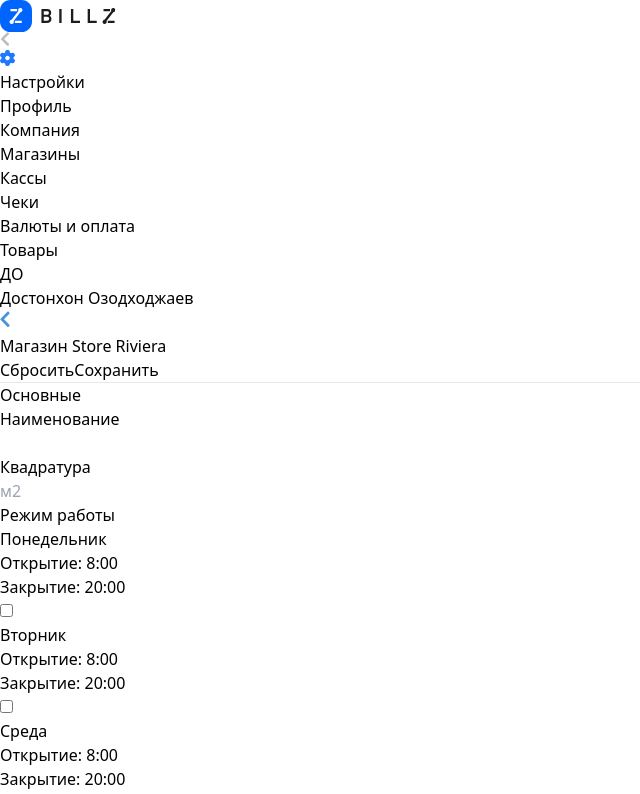
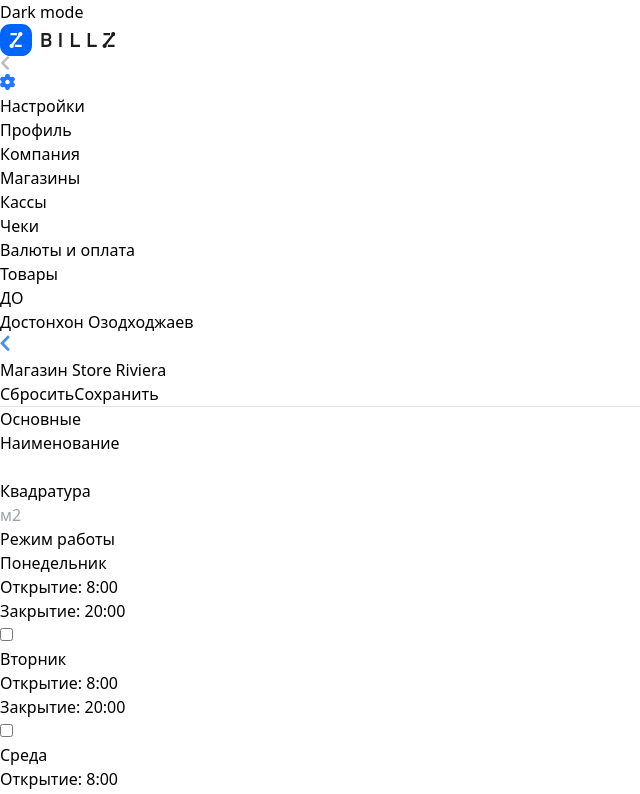
Before and after one commit to mamuranumonovna/Billz_Exam_7, a React (Vite) app: page /magazin/magazin in a window 1280 px wide. Shown: the top 794 px of the page, without its empty margins (0-640 px from the left). Built offline with nearby package versions, Linux system fonts and the light colour scheme.

Commit message:
dark mode added

```diff
--- a/src/App.jsx
+++ b/src/App.jsx
@@ -23,16 +23,18 @@ import YourComponent from './pages/Profile'
 
 function App() {
 
-  const { user,list } = useGlobalContext();
+  const { user,list,theme } = useGlobalContext();
 
 useEffect(()=>{
   localStorage.setItem('users', JSON.stringify(user))
   localStorage.setItem('lists', JSON.stringify(list))
-},[user])
+
+},[user,list])
 
   return (
    <>
-   <Sidebar>
+  <div className={`${theme==="light" ? "bg-white" : "bg-gray-800"}`}>
+  <Sidebar>
    <Routes>
     <Route path='/login' element={<Login/>}/>
     <Route path='/home' element={<Home/>}/>
@@ -46,6 +48,7 @@ useEffect(()=>{
     <Route path='/magazin/magazin' element={<StoreRivera/>}/>
    </Routes>
    </Sidebar>
+  </div>
 
    </>
   )
--- a/src/components/Sidebar.jsx
+++ b/src/components/Sidebar.jsx
@@ -3,8 +3,10 @@ import { NavLink } from 'react-router-dom'
 import Logo from '../assets/billzLogo.svg'
 import arrow from '../assets/arrowIcon.svg'
 import setting from '../assets/settingIcon.svg'
+import { useGlobalContext } from '../context'
 
 export default function Sidebar({children}) {
+  const {ToggleTheme,theme}=useGlobalContext()
   const menuItem=[
 
     {
@@ -39,16 +41,17 @@ export default function Sidebar({children}) {
   return (
     <div className='container mx-auto'>
  <div className='flex'>
-         <div className='w-96 bg-slate-50 h-screen fixed container'>
+         <div className={`w-96 ${theme==='dark' ? 'bg-gray-700':'bg-slate-50'} h-screen fixed container`}>
          <div className='flex items-center py-5 px-7'>
           <div>
+            <button onClick={ToggleTheme} className={`py-4 px-2 rounded-lg hover:bg-slate-500 ${theme === 'dark' ? 'text-white' : 'text-black'}`}>{theme === 'light' ? 'Dark mode' : 'Light mode'}</button>
           <div className='mt-14'>
          <img src={Logo}/>
          </div>
          <div className='flex gap-4 mt-16 text-gray-500 text-base font-semibold'>
           <img src={arrow} />
           <img src={setting} />
-          <h1>Настройки</h1>
+          <h1 className={`${theme==='dark'? 'text-white':'text-gray-500'}`}>Настройки</h1>
          </div>
           </div>
 
@@ -56,13 +59,13 @@ export default function Sidebar({children}) {
          {
          menuItem.map((item,index)=>(
          <NavLink className='text-gray-500  mt-4 text-xl' to={item.path} key={index}  >
-         <div className='px-7 py-3 font-semibold hover:text-blue-600 hover:bg-gray-200 active:bg-gray-300 focus:bg-gray-200 focus:text-blue-600'>{item.name}</div>
+         <div className={`px-7 py-3 font-semibold hover:text-blue-600 hover:bg-gray-200 active:bg-gray-300 focus:bg-gray-200 focus:text-blue-600 ${theme==='dark'? 'text-white':'text-gray-500'}`}>{item.name}</div>
          </NavLink>
          ))
          }
         <div className='flex gap-3 px-7 mt-20 items-center'>
          <button className='rounded-full bg-blue-600 text-white px-3 py-3'>ДО</button>
-         <h1 className='text-gray-500 text-base font-semibold'>Достонхон Озодходжаев</h1>
+         <h1 className={`text-gray-500 text-base font-semibold ${theme==='dark'? 'text-white':'text-gray-500'}`}>Достонхон Озодходжаев</h1>
         </div>
           </div>
 
--- a/src/context.jsx
+++ b/src/context.jsx
@@ -22,6 +22,13 @@ export function UserProvider({ children }) {
   const [color2, setColor2] = useState("light");
   const [phoneNumbers, setPhoneNumbers] = useState(['']);
   const [bankAccounts, setBankAccounts] = useState(['', '']);
+
+  const [theme,setTheme]=useState("light");
+
+
+    const ToggleTheme=()=>{
+        setTheme((prev)=>(prev === "light" ? "dark" : "light"))
+    }
 
   const handleChange2 = (index, value) => {
     const updatedAccounts = [...bankAccounts];
@@ -90,7 +97,7 @@ export function UserProvider({ children }) {
 
 const handleSubmit=(e)=>{
   e.preventDefault()
-  const newItem = { title: task, password:password}
+  const newItem = { title: task, password:password,}
   setuser([...user, newItem])
   setPr({task:task,password:password})
   setTask('')
@@ -104,9 +111,10 @@ const handleSubmit2 = (e) => {
   if (!store) {
     alert('bosh')
   } else {
-    const newItem = { id: id, name: store }
+    const newItem = { id: id, name:store}
     setList([...list, newItem]);
-    setStore('');
+   setStore('')
+
   }
 };
 
@@ -126,6 +134,11 @@ navigate("/magazin/magazin")
 
   const handleCheckboxClick = () => {
     setEnabled(!enabled);
+  };
+
+  const handleSave = () => {
+    navigate("/magazin")
+    setStore('')
   };
 
 
@@ -170,7 +183,11 @@ navigate("/magazin/magazin")
         addInput2,
         handleChange2,
         bankAccounts,
-        setBankAccounts
+        setBankAccounts,
+        handleSave,
+        theme,
+        setTheme,
+        ToggleTheme
       }}
     >
       {children}
--- a/src/pages/Magazin.jsx
+++ b/src/pages/Magazin.jsx
@@ -6,10 +6,10 @@ import plus from '../assets/plusIcon.svg'
 
 
 export default function Magazin() {
-  const {handleSubmit2,list,store,setStore,removeItem,addPage}=useGlobalContext()
+  const {list,removeItem,addPage,theme}=useGlobalContext()
   return (
-    <div>
-      <h1 className='text-4xl font-semibold px-4 py-11'>Настройки магазинов</h1>
+    <div className='h-screen'>
+      <h1 className={`text-4xl font-semibold px-4 py-11 ${theme==='dark'?'text-white':'text-black'}`}>Настройки магазинов</h1>
       <hr />
       <div className='flex items-center gap-8 relative mt-9 mb-9 '>
       <form >
@@ -17,7 +17,6 @@ export default function Magazin() {
         <input className='px-11 py-4 rounded-s-2xl rounded-e-2xl  bg-slate-50 focus:outline-none placeholder:font-semibold w-[890px]'
         type="text"
         name='search'
-        onChange={(e)=>setStore(e.target.value)}
         placeholder='Название магазина'
         />
       </form>
@@ -33,7 +32,8 @@ export default function Magazin() {
         <h1>Действие</h1>
       </div>
       <hr />
-      {/* {list.map((item)=>{
+      {list.map((item)=>{
+        console.log(list);
             return (
                 <div className='flex gap-[950px] items-center w-full mt-10 border-none bg-gray-100 py-4 rounded-s-2xl rounded-e-2xl' key={item.id}>
                 <h2 className='px-8 text-blue-500 font-semibold'>{item.name}</h2>
@@ -49,7 +49,7 @@ export default function Magazin() {
 
                 </div>
             )
-        })} */}
+        })}
     </div>
   )
 }
--- a/src/pages/StoreRivera.jsx
+++ b/src/pages/StoreRivera.jsx
@@ -25,7 +25,11 @@ export default function StoreRivera() {
         addInput2,
         handleChange2,
         bankAccounts,
-
+        setStore,
+        store,
+        handleSave,
+        setList,
+        list
 
 }=useGlobalContext()
 
@@ -42,7 +46,7 @@ export default function StoreRivera() {
             </div>
             <div className='flex gap-4'>
             <button className='px-5 py-4 bg-slate-100 rounded-s-2xl rounded-e-2xl text-gray-400 font-semibold'>Сбросить</button>
-            <button className='px-5 py-4 bg-slate-100 rounded-s-2xl rounded-e-2xl text-gray-400 font-semibold'>Сохранить</button>
+            <button onClick={handleSave} className='px-5 py-4 bg-slate-100 rounded-s-2xl rounded-e-2xl text-gray-400 font-semibold'>Сохранить</button>
             </div>
         </div>
         <hr />
@@ -50,10 +54,15 @@ export default function StoreRivera() {
         <div className='flex gap-[150px] mt-8 '>
             <h1 className=' text-gray-500 font-semibold text-3xl'>Основные</h1>
             <div className='w-full'>
+                <form action="" onSubmit={handlesubmit2}>
                 <div className='flex gap-9 text-xl'>
                   <div className=''>
                     <h1 className='text-gray-500 font-semibold'>Наименование</h1>
-                    <input type="text" className='focus:outline-none mt-3 px-8 w-[410px] border hover:border-blue-600 py-4 rounded-s-2xl rounded-e-2xl bg-slate-100' />
+                    <input type="text"  className='focus:outline-none mt-3 px-8 w-[410px] border hover:border-blue-600 py-4 rounded-s-2xl rounded-e-2xl bg-slate-100'
+                    name='store'
+                    value={store}
+                    onChange={(e)=>{setStore(e.target.value)}}
+                    />
                   </div>
                   <div className=''>
                     <h1 className='text-gray-500 font-semibold'>Квадратура</h1>
@@ -63,6 +72,7 @@ export default function StoreRivera() {
                     />
                   </div>
                 </div>
+                </form>
                 <div className='font-semibold text-xl'>
             <h1 className='text-gray-500 text-xl mt-8 mb-4'>Режим работы</h1>
                 <div className=''>
```
